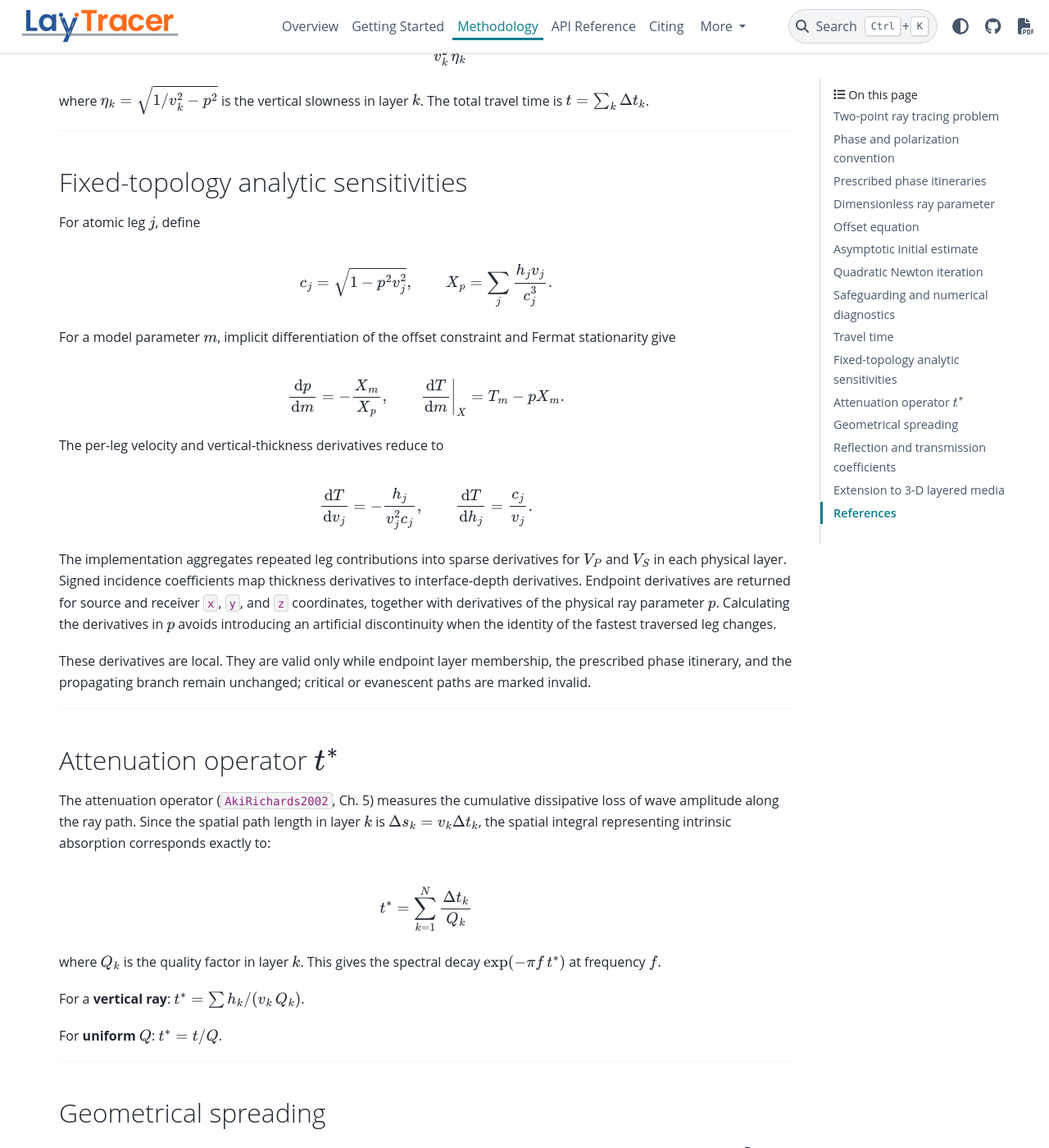
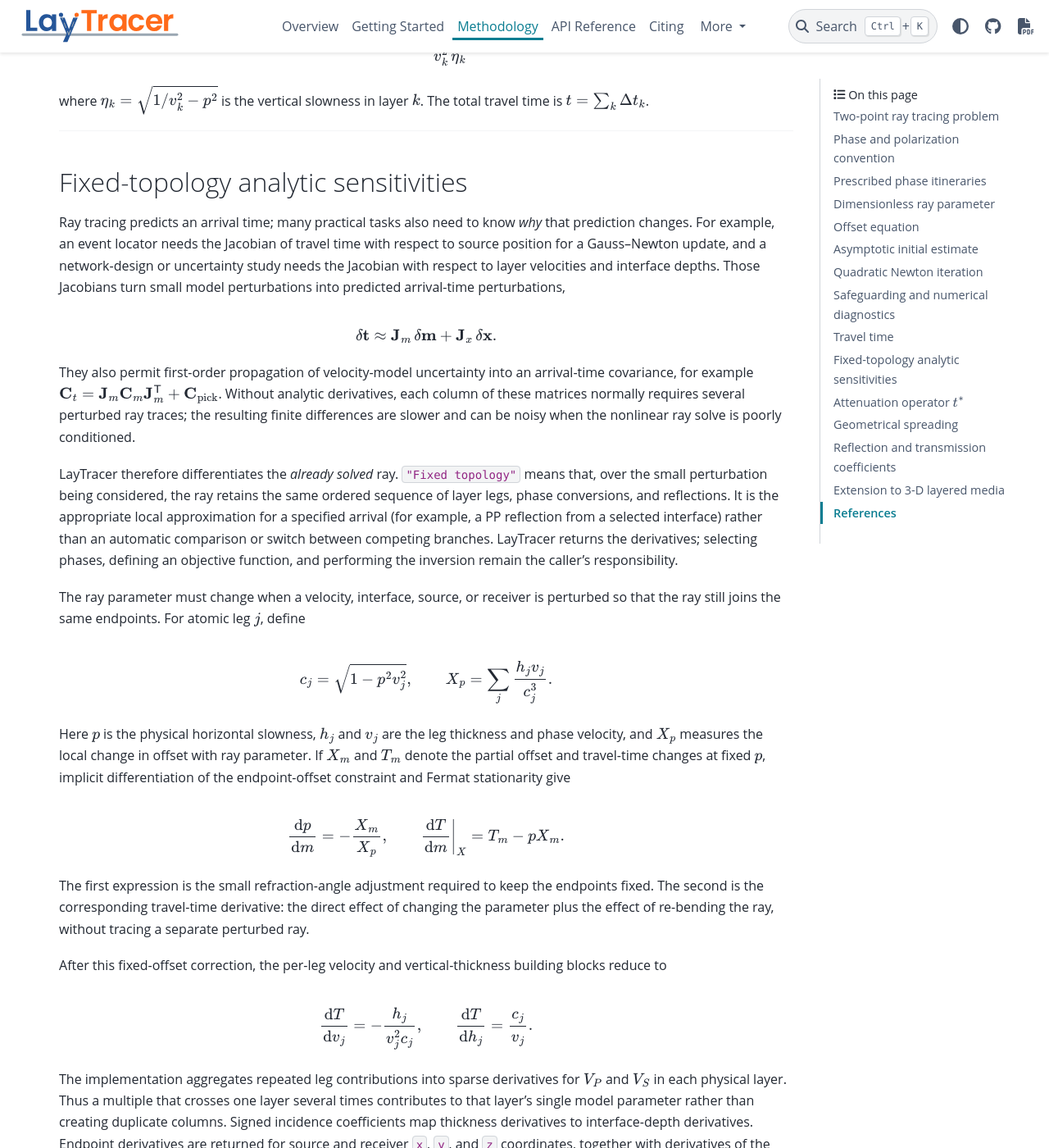
Before and after one commit to danikiev/LayTracer, a Sphinx documentation site: the page built from docs/source/methodology.rst, in a window 1280 px wide and 1400 px high, scrolled down 3861 px. Shown: the whole window at 82% size. Built offline with Sphinx 7.4.7 and the PyData theme 0.15.4, drawn with Linux system fonts in a browser that asks for light colours; pages that are not in the unit, such as notebooks, are missing from menus; the version number could not be read and is left out; comment, search, counter and statistics services are not loaded; cross-references to code outside the pages are shown as plain code; some of the changed text lies outside the part shown.

Commit message:
Rewrote the “Fixed-topology analytic sensitivities” section in methodology.rst

```diff
--- a/docs/source/methodology.rst
+++ b/docs/source/methodology.rst
@@ -203,20 +203,58 @@ layer :math:`k`.  The total travel time is :math:`t = \sum_k \Delta t_k`.
 Fixed-topology analytic sensitivities
 =====================================
 
-For atomic leg :math:`j`, define
+Ray tracing predicts an arrival time; many practical tasks also need to know
+*why* that prediction changes.  For example, an event locator needs the
+Jacobian of travel time with respect to source position for a Gauss--Newton
+update, and a network-design or uncertainty study needs the Jacobian with
+respect to layer velocities and interface depths.  Those Jacobians turn small
+model perturbations into predicted arrival-time perturbations,
+
+.. math::
+   \delta\mathbf{t} \approx \mathbf{J}_m\,\delta\mathbf{m}
+   + \mathbf{J}_x\,\delta\mathbf{x}.
+
+They also permit first-order propagation of velocity-model uncertainty into an
+arrival-time covariance, for example
+:math:`\mathbf{C}_t = \mathbf{J}_m\mathbf{C}_m\mathbf{J}_m^\mathsf{T} + \mathbf{C}_{\mathrm{pick}}`.
+Without analytic derivatives, each column of these matrices normally requires
+several perturbed ray traces; the resulting finite differences are slower and
+can be noisy when the nonlinear ray solve is poorly conditioned.
+
+LayTracer therefore differentiates the *already solved* ray.  ``"Fixed
+topology"`` means that, over the small perturbation being considered, the ray
+retains the same ordered sequence of layer legs, phase conversions, and
+reflections.  It is the appropriate local approximation for a specified
+arrival (for example, a PP reflection from a selected interface) rather than
+an automatic comparison or switch between competing branches.  LayTracer
+returns the derivatives; selecting phases, defining an objective function, and
+performing the inversion remain the caller's responsibility.
+
+The ray parameter must change when a velocity, interface, source, or receiver
+is perturbed so that the ray still joins the same endpoints.  For atomic leg
+:math:`j`, define
 
 .. math::
    c_j=\sqrt{1-p^2v_j^2},\qquad
    X_p=\sum_j\frac{h_jv_j}{c_j^3}.
 
-For a model parameter :math:`m`, implicit differentiation of the offset
-constraint and Fermat stationarity give
+Here :math:`p` is the physical horizontal slowness, :math:`h_j` and :math:`v_j`
+are the leg thickness and phase velocity, and :math:`X_p` measures the local
+change in offset with ray parameter.  If :math:`X_m` and :math:`T_m` denote the
+partial offset and travel-time changes at fixed :math:`p`, implicit
+differentiation of the endpoint-offset constraint and Fermat stationarity give
 
 .. math::
    \frac{\mathrm{d}p}{\mathrm{d}m}=-\frac{X_m}{X_p},\qquad
    \left.\frac{\mathrm{d}T}{\mathrm{d}m}\right|_X=T_m-pX_m.
 
-The per-leg velocity and vertical-thickness derivatives reduce to
+The first expression is the small refraction-angle adjustment required to keep
+the endpoints fixed.  The second is the corresponding travel-time derivative:
+the direct effect of changing the parameter plus the effect of re-bending the
+ray, without tracing a separate perturbed ray.
+
+After this fixed-offset correction, the per-leg velocity and vertical-thickness
+building blocks reduce to
 
 .. math::
    \frac{\mathrm{d}T}{\mathrm{d}v_j}
@@ -224,7 +262,9 @@ The per-leg velocity and vertical-thickness derivatives reduce to
    \frac{\mathrm{d}T}{\mathrm{d}h_j}=\frac{c_j}{v_j}.
 
 The implementation aggregates repeated leg contributions into sparse
-derivatives for :math:`V_P` and :math:`V_S` in each physical layer.  Signed
+derivatives for :math:`V_P` and :math:`V_S` in each physical layer.  Thus a
+multiple that crosses one layer several times contributes to that layer's
+single model parameter rather than creating duplicate columns.  Signed
 incidence coefficients map thickness derivatives to interface-depth
 derivatives.  Endpoint derivatives are returned for source and receiver
 ``x``, ``y``, and ``z`` coordinates, together with derivatives of the physical
@@ -232,14 +272,17 @@ ray parameter :math:`p`.  Calculating the derivatives in :math:`p` avoids
 introducing an artificial discontinuity when the identity of the fastest
 traversed leg changes.
 
-These derivatives are local.  They are valid only while endpoint layer
-membership, the prescribed phase itinerary, and the propagating branch remain
-unchanged; critical or evanescent paths are marked invalid.
+These are deliberately **local** derivatives.  They are valid only while the
+endpoint layer membership, prescribed phase itinerary, and propagating branch
+remain unchanged.  A perturbation that moves an endpoint across an interface,
+creates or removes a leg, changes the selected arrival, or reaches a critical
+or evanescent path is outside this linearization; such sensitivity records are
+marked invalid rather than being silently extrapolated.
 
 ----
 
 Attenuation operator :math:`t^*`
-================================
+=================================
 
 The attenuation operator (:cite:t:`AkiRichards2002`, Ch. 5) measures
 the cumulative dissipative loss of wave amplitude along the ray path. Since the
@@ -336,7 +379,7 @@ and the system determinant
    D = EF + GH\,p^2.
 
 The complete :math:`4\times 4` scattering matrix
-(:cite:t:`AkiRichards2002`, Eqs. 5.38–5.40) is computed by LayTracer.
+(:cite:t:`AkiRichards2002`, Eqs. 5.38-5.40) is computed by LayTracer.
 The eight independent P-SV coefficients are listed below.
 
 **Incident P-wave** — reflection and transmission:
@@ -373,7 +416,7 @@ The eight independent P-SV coefficients are listed below.
 
 For references and details on the derivation of these formulas, see
 :cite:t:`LayWallace1995` (Table 3.1, note the sign error in the second
-term of :math:`b`) and :cite:t:`AkiRichards2002` (Equations 5.38–5.40).
+term of :math:`b`) and :cite:t:`AkiRichards2002` (Equations 5.38-5.40).
 
 For post-critical incidence the coefficients may become complex; for
 amplitude modelling the software uses :math:`|T_l|`.
@@ -553,7 +596,7 @@ has been computed, it is mapped back to 3-D Cartesian coordinates via
    Z_k &= z_k.
    \end{aligned}
 
-This simply *sweeps* the 2-D ray along the source–receiver azimuth.
+This simply *sweeps* the 2-D ray along the source-receiver azimuth.
 
 Validity of amplitude attributes
 ---------------------------------
```
